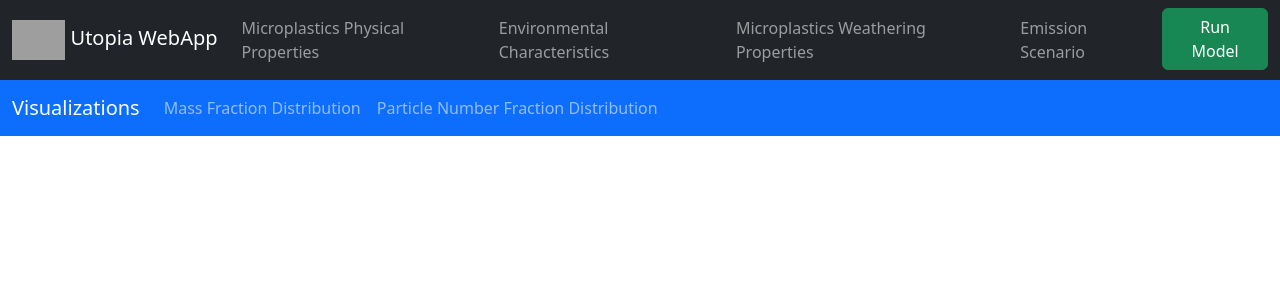
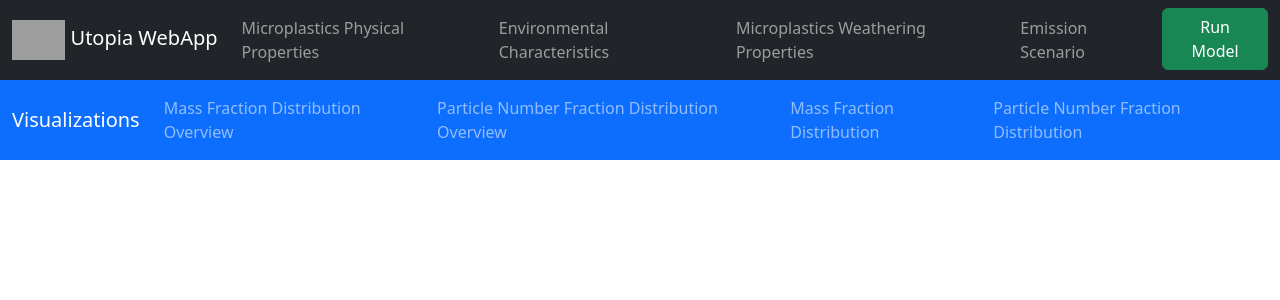
Before and after one commit to karenlarkina/UTOPIA-WebApp, a Flask app: page / in a window 1280 px wide. Shown: the top 300 px of the page. Run offline with Flask 3, Linux system fonts and the light colour scheme; some libraries are stand-ins or nearby versions; grey boxes are pictures that could not be loaded.

Commit message:
Working on global view.
Uncommented overview visualization lines in html and d3; converted a global info dictionary to a df for d3 in controller; getting the info to view; preparing to fetch values from df.

```diff
--- a/app.py
+++ b/app.py
@@ -28,11 +28,11 @@ def index():
 def post_model_run():
     # Retrieve the data sent in the POST request
     data = request.json
-    heatmap_mass_fraction, heatmap_number_fraction, extended_table = run_utopia(data)
+    heatmap_mass_fraction, heatmap_number_fraction, extended_table, global_info_dict = run_utopia(data)
     return jsonify({'mass_fraction_distribution_heatmap': heatmap_mass_fraction,
                     'number_fraction_distribution_heatmap': heatmap_number_fraction,
                     'extended_csv_table': extended_table,
-                    # '':
+                    'global_info_dict': global_info_dict,
                     })
 
 @app.route('/csv/<path:filename>')
--- a/src/controllers/utopia_controller.py
+++ b/src/controllers/utopia_controller.py
@@ -1,6 +1,7 @@
 import os
 import csv
 import numpy as np
+import pandas as pd
 from src.models.script_UTOPIA_user import execute_utopia_model
 
 # Function to read CSV files from a folder
@@ -122,6 +123,18 @@ def convert_python_table_format_to_d3(df):
     return melted_df.to_csv(index=True)
 
 
+# Function to convert a regular python dictionary into a
+def convert_dict_to_d3_format(global_info_dict):
+    data_list = []  # list to store the data
+    for key, value in global_info_dict.items():  # populating the list
+        data_list.append({'variable': key, 'value': value})
+
+    # converting data from list to a dataframe
+    df = pd.DataFrame(data_list)
+    print(df)
+    return df.to_csv(index=False)
+
+
 def run_utopia(input_obj):
-    heatmap_mass_fraction_df, heatmap_number_fraction_df, extended_results_df = execute_utopia_model(input_obj)
-    return convert_format_python_to_d3(heatmap_mass_fraction_df), convert_format_python_to_d3(heatmap_number_fraction_df), convert_python_table_format_to_d3(extended_results_df)
+    heatmap_mass_fraction_df, heatmap_number_fraction_df, extended_results_df, global_info_dict = execute_utopia_model(input_obj)
+    return convert_format_python_to_d3(heatmap_mass_fraction_df), convert_format_python_to_d3(heatmap_number_fraction_df), convert_python_table_format_to_d3(extended_results_df), convert_dict_to_d3_format(global_info_dict)
--- a/src/views/static/js/d3-heatmap.js
+++ b/src/views/static/js/d3-heatmap.js
@@ -862,8 +862,9 @@ document.addEventListener('DOMContentLoaded', function () {
     }
 
     // Building the global distribution overview <- not used in main
-    let assembleGlobalView = function(title, mode, csvExtended) {
+    let assembleGlobalView = function(title, mode, csvExtended, globalInfo) {
         // d3.select('#master-column').on("click", unselectEverything); // closing info and unselecting when clicked outside of compartments
+        console.log(globalInfo);
         // Remove any existing heatmap
         d3.select('#heatmap-container').selectAll('*').remove();
         // Set the dimensions and margins of the graph
@@ -895,8 +896,27 @@ document.addEventListener('DOMContentLoaded', function () {
 
         // ========================NEW=IN=USE===extended=data=======================
         let data = d3.csvParse(csvExtended);
-        // const myGroups = Array.from(new Set(data.map(d => d.group))).reverse();
         const myVars = Array.from(new Set(data.map(d => d.variable))).reverse();
+
+        let globalData = d3.csvParse(globalInfo);
+        let difference = null;
+        let pov = null;
+        let tov = null;
+        let ctd = null;
+        let pocDict = 'Pov_size_dict_years';
+        let tovDict = 'Tov_size_dict_years';
+        // Getting the values depending on mode and storing appropriate column labels
+        if (mode === "mass") {
+            difference = 'mass';
+            pov = 'Pov_mass_years';
+            tov = 'Tov_mass_years';
+            ctd = 'CTD_mass';
+        } else {
+            difference = 'number';
+            pov = 'Pov_num_years';
+            tov = 'Tov_num_years';
+            ctd = 'CTD_num';
+        }
 
         // Create a tooltip
         const tooltip = d3.select("#heatmap-container")
@@ -1243,13 +1263,14 @@ document.addEventListener('DOMContentLoaded', function () {
                 // Fetching the master column container
                 let masterContainer = document.getElementById('master-column');
                 masterContainer.style.display = "flex"; // Reveal the model run information box
+
                 if (!response.ok) {
                     throw new Error('Network response was not ok');
                 }
                 return response.json(); // Parse the response body as JSON
             })
             .then(model_results => {
-                utopia_model_results = model_results; //store values from backend for assembling all visualizations
+                utopia_model_results = model_results; // store values from backend for assembling all visualizations
                 assembleCompHeatMap('Mass Fraction Distribution Heatmap' , utopia_model_results.mass_fraction_distribution_heatmap, "mass", utopia_model_results.extended_csv_table);
                 comp_mass_fraction_distribution_btn.classList.add('active');
             })
@@ -1329,8 +1350,8 @@ document.addEventListener('DOMContentLoaded', function () {
     // Views actions
     let comp_mass_fraction_distribution_btn = document.getElementById('comp_mass_fraction_distribution_btn')
     let comp_number_fraction_distribution_btn = document.getElementById('comp_number_fraction_distribution_btn')
-    // let mass_fraction_overview_btn = document.getElementById('mass_fraction_overview_btn')
-    // let number_fraction_overview_btn = document.getElementById('number_fraction_overview_btn')
+    let mass_fraction_overview_btn = document.getElementById('mass_fraction_overview_btn')
+    let number_fraction_overview_btn = document.getElementById('number_fraction_overview_btn')
 
     comp_mass_fraction_distribution_btn.addEventListener('click', function() {
         if(utopia_model_results !== null){
@@ -1338,11 +1359,11 @@ document.addEventListener('DOMContentLoaded', function () {
             unselectEverything();
             // Removing selection from the other
             comp_number_fraction_distribution_btn.classList.remove('active');
-            // mass_fraction_overview_btn.classList.remove('active');
-            // number_fraction_overview_btn.classList.remove('active');
+            mass_fraction_overview_btn.classList.remove('active');
+            number_fraction_overview_btn.classList.remove('active');
             // Highlighting selection on the navbar
             comp_mass_fraction_distribution_btn.classList.add('active');
-            // d3.select("#global-view").style("display", "none");
+            d3.select("#global-view").style("display", "none");
             assembleCompHeatMap('Mass Fraction Distribution Heatmap', utopia_model_results.mass_fraction_distribution_heatmap, "mass", utopia_model_results.extended_csv_table);
         }
     });
@@ -1352,40 +1373,40 @@ document.addEventListener('DOMContentLoaded', function () {
             unselectEverything();
             // Removing selection from the other
             comp_mass_fraction_distribution_btn.classList.remove('active');
-            // mass_fraction_overview_btn.classList.remove('active');
-            // number_fraction_overview_btn.classList.remove('active');
+            mass_fraction_overview_btn.classList.remove('active');
+            number_fraction_overview_btn.classList.remove('active');
             // Highlighting selection on the navbar
             comp_number_fraction_distribution_btn.classList.add('active');
-            // d3.select("#global-view").style("display", "none");
+            d3.select("#global-view").style("display", "none");
             assembleCompHeatMap('Particle Number Fraction Distribution Heatmap', utopia_model_results.number_fraction_distribution_heatmap, "particle number", utopia_model_results.extended_csv_table);
-    //     }
-    // });
-    // mass_fraction_overview_btn.addEventListener('click', function() { // Mass Distribution Overview
-    //     if(utopia_model_results !== null){
-    //         // Hide all information containers
-    //         unselectEverything();
-    //         // Removing selection from the other
-    //         comp_mass_fraction_distribution_btn.classList.remove('active');
-    //         comp_number_fraction_distribution_btn.classList.remove('active');
-    //         number_fraction_overview_btn.classList.remove('active');
-    //         // Highlighting selection on the navbar
-    //         mass_fraction_overview_btn.classList.add('active');
-    //         d3.select("#global-view").style("display", "flex");
-    //         assembleGlobalView('Mass Fraction Distribution Overview', "mass", utopia_model_results.extended_csv_table);
-    //     }
-    // });
-    // number_fraction_overview_btn.addEventListener('click', function() { // Number Fraction Distribution Overview
-    //     if(utopia_model_results !== null){
-    //         // Hide all information containers
-    //         unselectEverything();
-    //         // Removing selection from the other
-    //         comp_mass_fraction_distribution_btn.classList.remove('active');
-    //         comp_number_fraction_distribution_btn.classList.remove('active');
-    //         mass_fraction_overview_btn.classList.remove('active');
-    //         // Highlighting selection on the navbar
-    //         number_fraction_overview_btn.classList.add('active');
-    //         d3.select("#global-view").style("display", "flex");
-    //         assembleGlobalView('Particle Number Fraction Distribution Overview', "particle number", utopia_model_results.extended_csv_table);
+        }
+    });
+    mass_fraction_overview_btn.addEventListener('click', function() { // Mass Distribution Overview
+        if(utopia_model_results !== null){
+            // Hide all information containers
+            unselectEverything();
+            // Removing selection from the other
+            comp_mass_fraction_distribution_btn.classList.remove('active');
+            comp_number_fraction_distribution_btn.classList.remove('active');
+            number_fraction_overview_btn.classList.remove('active');
+            // Highlighting selection on the navbar
+            mass_fraction_overview_btn.classList.add('active');
+            d3.select("#global-view").style("display", "flex");
+            assembleGlobalView('Mass Fraction Distribution Overview', "mass", utopia_model_results.extended_csv_table, utopia_model_results.global_info_dict);
+        }
+    });
+    number_fraction_overview_btn.addEventListener('click', function() { // Number Fraction Distribution Overview
+        if(utopia_model_results !== null){
+            // Hide all information containers
+            unselectEverything();
+            // Removing selection from the other
+            comp_mass_fraction_distribution_btn.classList.remove('active');
+            comp_number_fraction_distribution_btn.classList.remove('active');
+            mass_fraction_overview_btn.classList.remove('active');
+            // Highlighting selection on the navbar
+            number_fraction_overview_btn.classList.add('active');
+            d3.select("#global-view").style("display", "flex");
+            assembleGlobalView('Particle Number Fraction Distribution Overview', "particle number", utopia_model_results.extended_csv_table, utopia_model_results.global_info_dict);
         }
     });
 });
--- a/src/views/templates/index.html
+++ b/src/views/templates/index.html
@@ -169,12 +169,12 @@
 {#                            </li>#}
                             <li class="nav-item">
 <!--                                TODO: work in progress, commented out from main-->
-<!--                                <a class="nav-link" id="mass_fraction_overview_btn" href="#" onclick="">Mass Fraction Distribution Overview</a>-->
-<!--                            </li>-->
-<!--                            <li class="nav-item">-->
-<!--                                <a class="nav-link" id="number_fraction_overview_btn" href="#" onclick="">Particle Number Fraction Distribution Overview</a>-->
-<!--                            </li>-->
-<!--                            <li class="nav-item">-->
+                                <a class="nav-link" id="mass_fraction_overview_btn" href="#" onclick="">Mass Fraction Distribution Overview</a>
+                            </li>
+                            <li class="nav-item">
+                                <a class="nav-link" id="number_fraction_overview_btn" href="#" onclick="">Particle Number Fraction Distribution Overview</a>
+                            </li>
+                            <li class="nav-item">
                                 <a class="nav-link" id="comp_mass_fraction_distribution_btn" href="#" onclick="">Mass Fraction Distribution</a>
                             </li>
                             <li class="nav-item">
```
Also changed, not shown: src/models/script_UTOPIA_user.py (+2 -15 lines).
